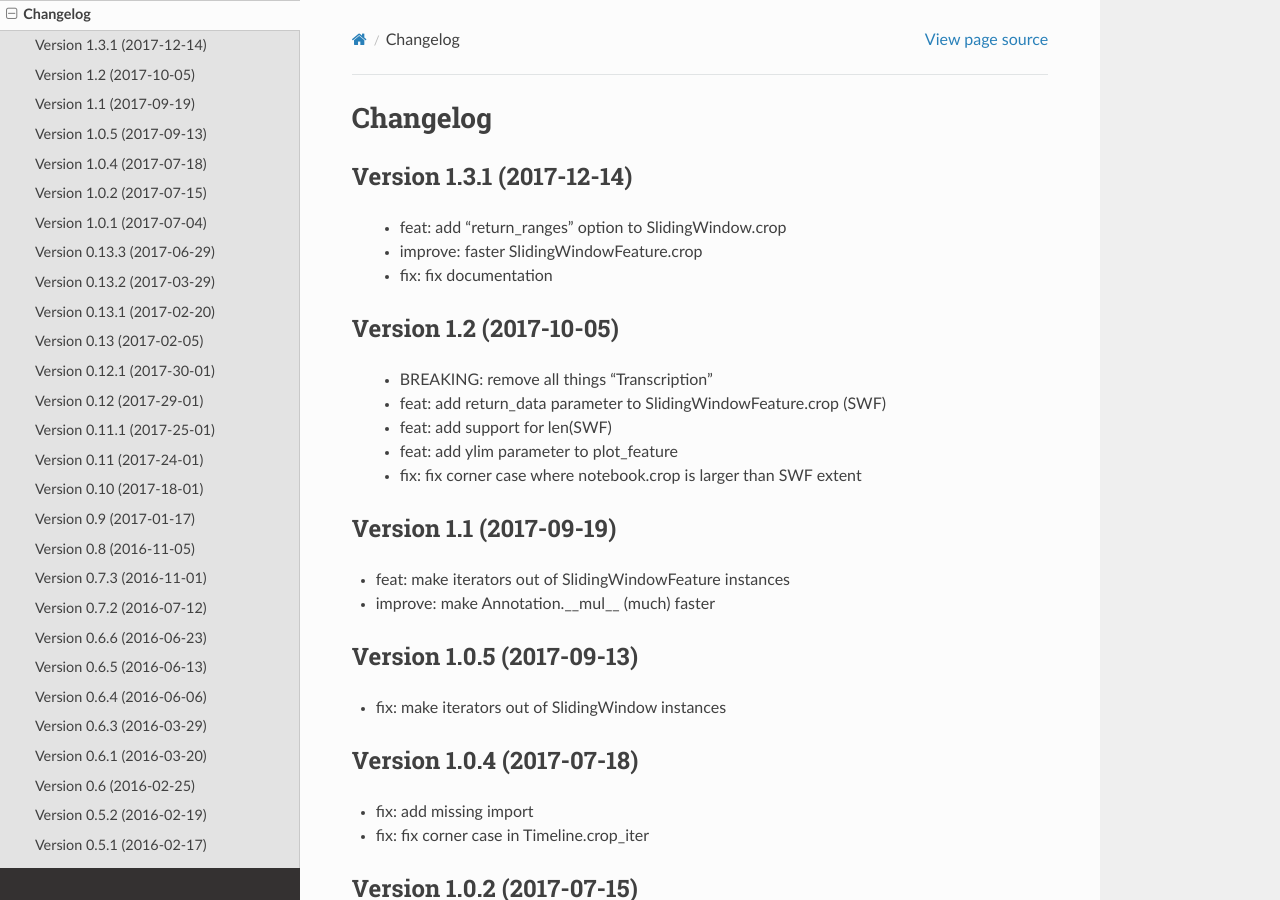
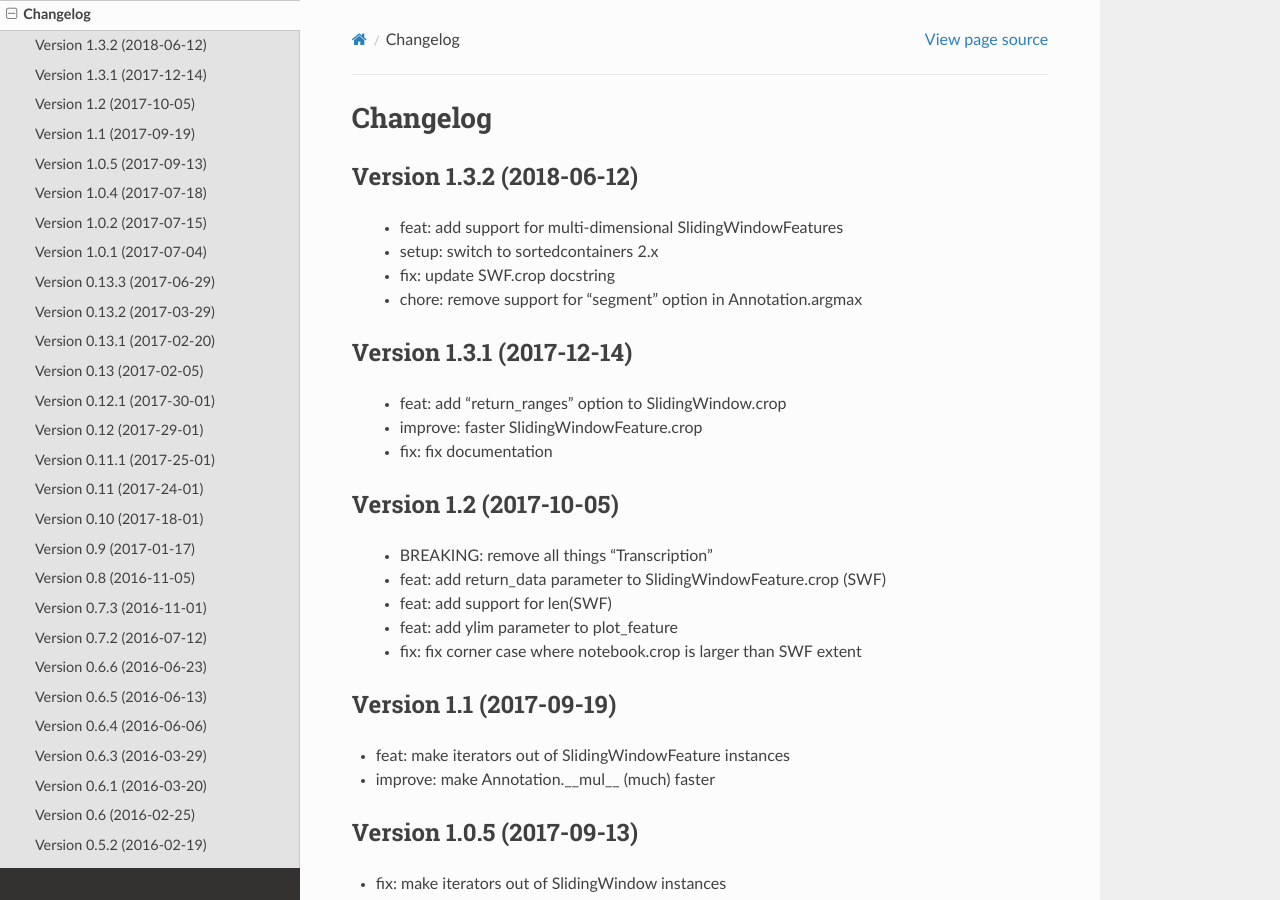
Before and after one commit to pyannote/pyannote-core, a Sphinx documentation site: the page built from doc/source/changelog.rst, in a window 1280 px wide and 900 px high. Built offline with Sphinx 7.4.7 and the Read the Docs theme 2.0.0, drawn with Linux system fonts in a browser that asks for light colours.

Commit message:
doc: update changelog

```diff
--- a/doc/source/changelog.rst
+++ b/doc/source/changelog.rst
@@ -1,6 +1,14 @@
 #########
 Changelog
 #########
+
+Version 1.3.2 (2018-06-12)
+~~~~~~~~~~~~~~~~~~~~~~~~~~
+
+ - feat: add support for multi-dimensional SlidingWindowFeatures
+ - setup: switch to sortedcontainers 2.x
+ - fix: update SWF.crop docstring
+ - chore: remove support for "segment" option in Annotation.argmax
 
 Version 1.3.1 (2017-12-14)
 ~~~~~~~~~~~~~~~~~~~~~~~~~~
```
